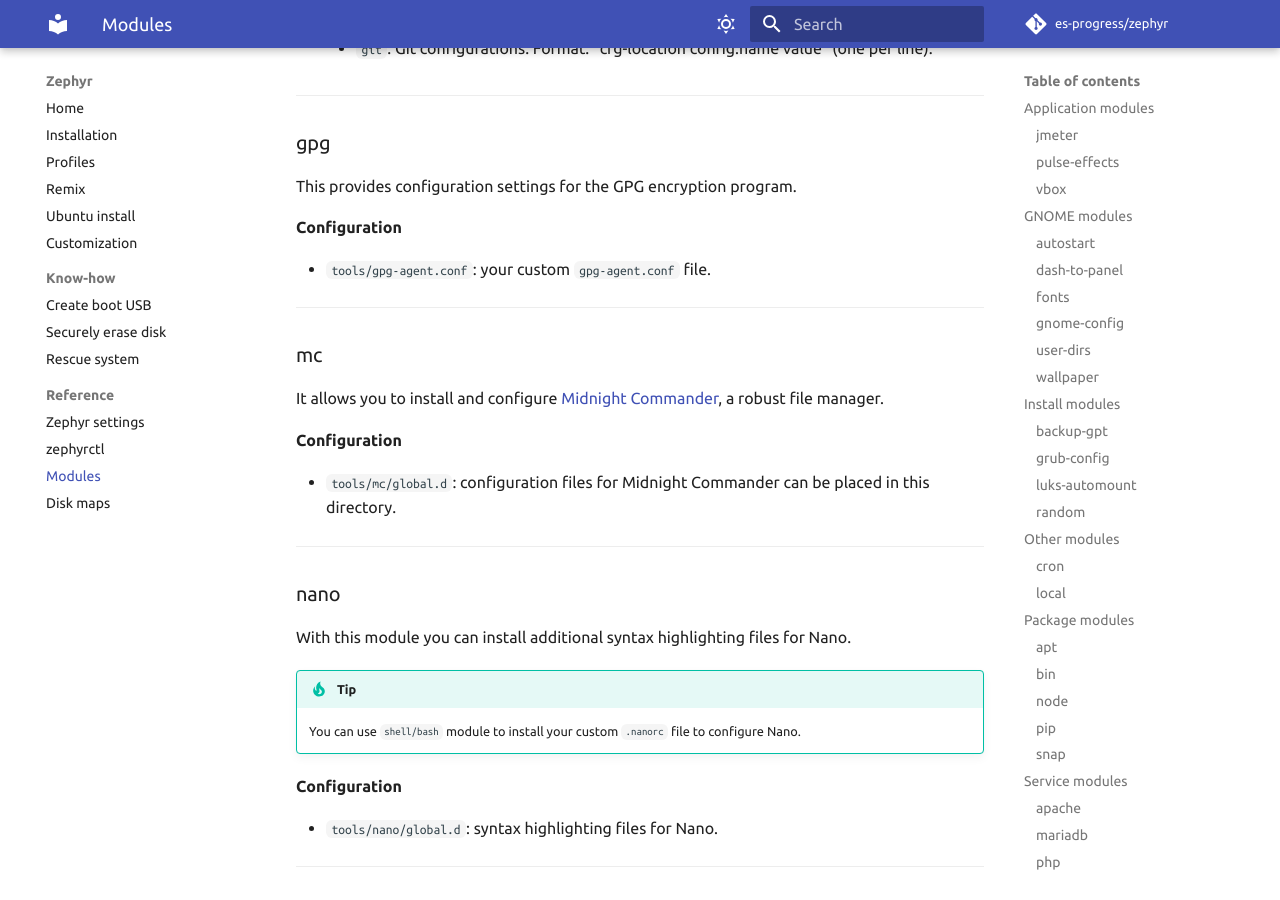
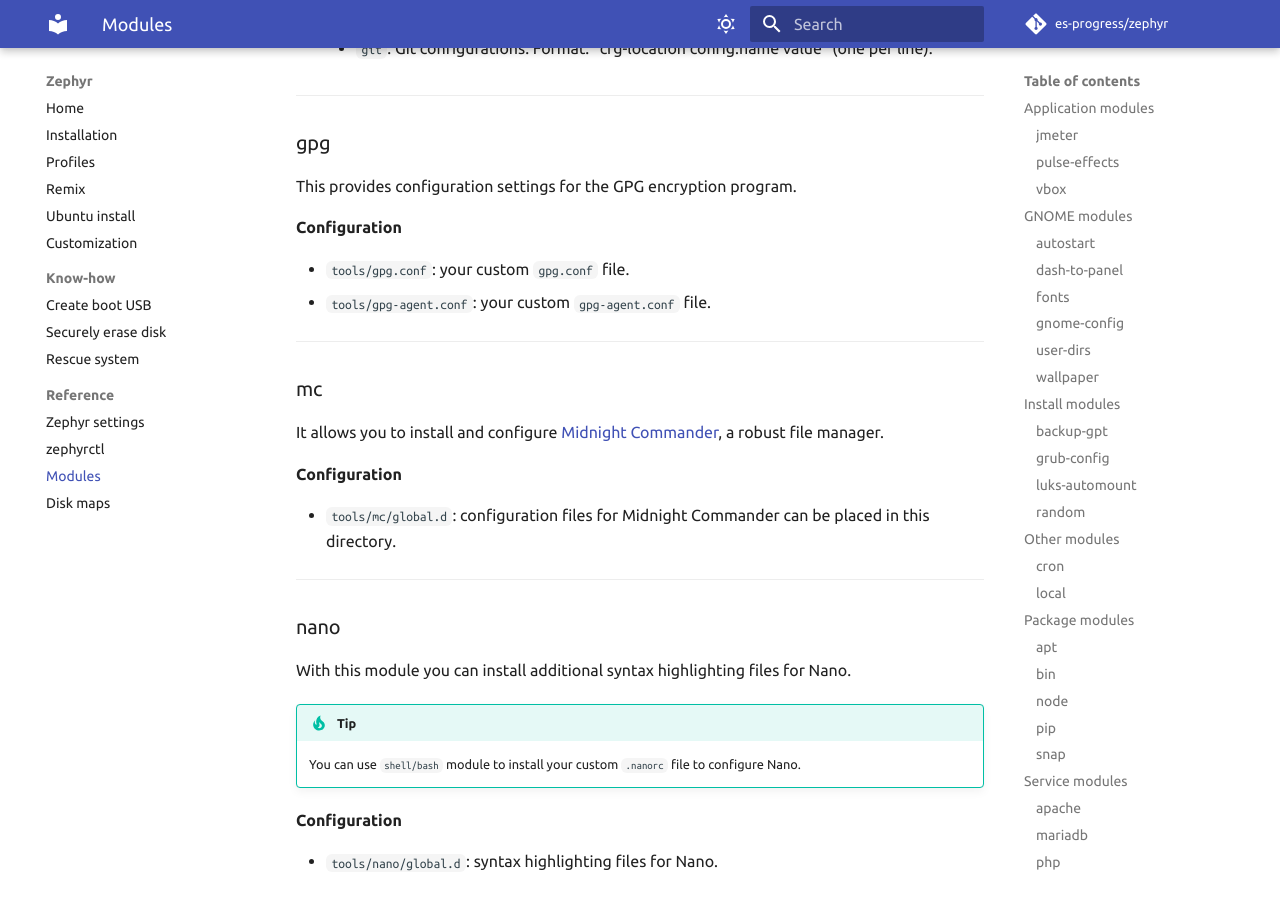
Before and after one commit to es-progress/zephyr, an MkDocs documentation site: the page built from docs/reference/modules.md, in a window 1280 px wide and 900 px high, scrolled down 17502 px. Built offline with MkDocs 1.6.1 and Material for MkDocs 9.7.7, drawn with Linux system fonts in a browser that asks for light colours; emoji names are drawn with the system emoji font; comment, search, counter and statistics services are not loaded.

Commit message:
customize/tools/gpg: add support for gpg.conf

```diff
--- a/docs/reference/modules.md
+++ b/docs/reference/modules.md
@@ -650,6 +650,7 @@ This provides configuration settings for the GPG encryption program.
 
 **Configuration**
 
+- `tools/gpg.conf`: your custom `gpg.conf` file.
 - `tools/gpg-agent.conf`: your custom `gpg-agent.conf` file.
 
 ---
```
Also changed, not shown: 2 other files.
